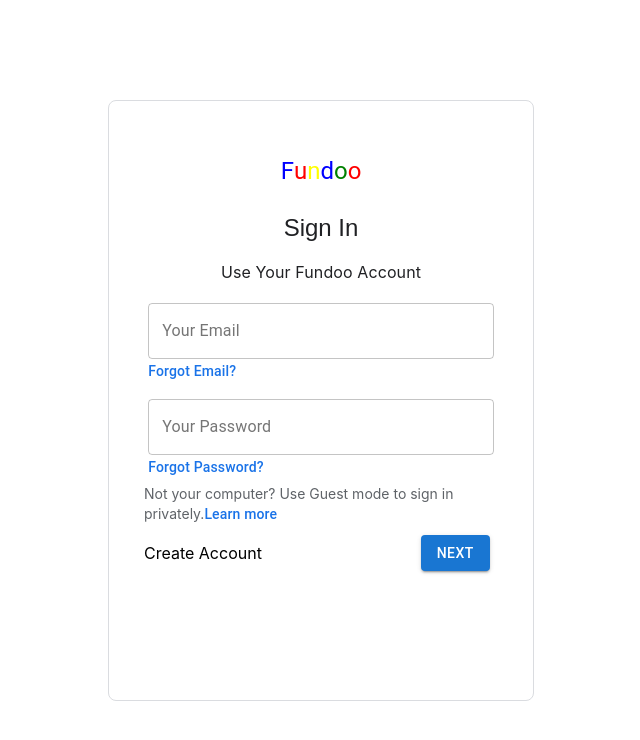
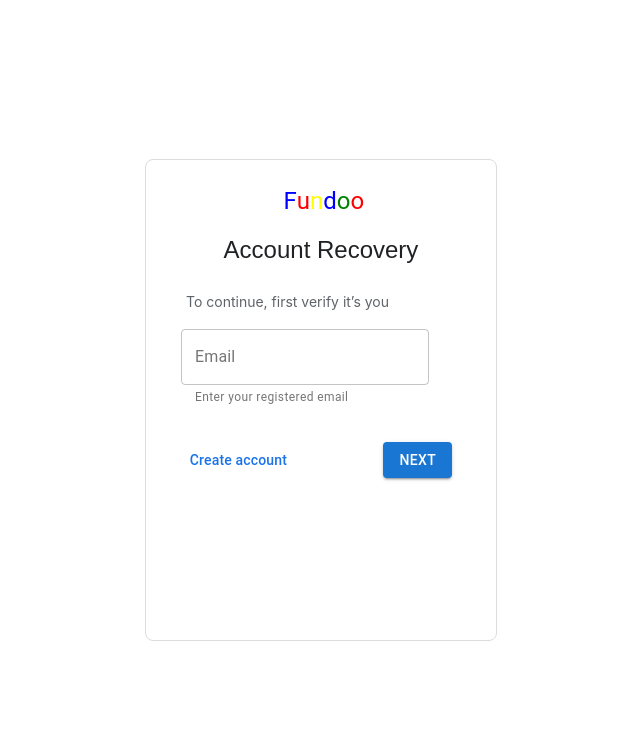
Before and after one commit to 000deepak/Fundoo_Frontend, a React (Create React App) app: page / in a window 1280 px wide. Shown: the top 740 px of the page, without its empty margins (319-959 px from the left). Built offline with nearby package versions, Linux system fonts and the light colour scheme.

Commit message:
[deepak]Added:forgot page

```diff
--- a/src/App.js
+++ b/src/App.js
@@ -9,8 +9,8 @@ function App() {
   return (
     <div className="App">
       {/* <Signup /> */}
-      <Signin />
-
+      {/* <Signin />  */}
+      <Forgot />
     </div>
   );
 }
--- /dev/null
+++ b/src/pages/forgotpassword/ForgotPassword.jsx
@@ -0,0 +1,50 @@
+import React, { Component } from "react";
+import "../forgotpassword/forgotpassword.scss";
+import { TextField } from "@material-ui/core";
+import Button from "@mui/material/Button";
+
+export class Signin extends Component {
+  render() {
+    return (
+      <div className="forget-main">
+        {/* main body */}
+        <div className="forget-sub">
+          <div className="fundoo-f">
+            <p style={{ color: "blue" }}>F</p>
+            <p style={{ color: "red" }}>u</p>
+            <p style={{ color: "yellow" }}>n</p>
+            <p style={{ color: "blue" }}>d</p>
+            <p style={{ color: "green" }}>o</p>
+            <p style={{ color: "red" }}>o</p>
+          </div>
+
+          <p className="title-f">Account Recovery</p>
+
+          <div className="form-f">
+            <p className="rec-f">To continue, first verify it’s you</p>
+
+            <div className="email-f">
+              <TextField
+                id="outlined-basic"
+                label="Email "
+                variant="outlined"
+                fullWidth
+                helperText="Enter your registered email"
+              />
+            </div>
+          </div>
+        </div>
+
+        {/* bottom */}
+        <div className="next-f">
+          <p className="blue-f">Create account</p>
+          <div className="button-f">
+            <Button variant="contained">Next</Button>
+          </div>
+        </div>
+      </div>
+    );
+  }
+}
+
+export default Signin;
--- /dev/null
+++ b/src/pages/forgotpassword/forgotpassword.scss
@@ -0,0 +1,74 @@
+.forget-main {
+  height: 60%;
+  width: 350px;
+  border-radius: 8px;
+  border: 1px solid #dadce0;
+
+  display: flex;
+  flex-direction: column;
+  align-items: center;
+}
+.forget-sub {
+  width: 80%;
+  display: flex;
+  flex-direction: column;
+  align-items: center;
+
+  .fundoo-f {
+    display: flex;
+    width: 75px;
+    height: 50px;
+    direction: ltr;
+    font-size: 24px;
+    line-height: 1.4286;
+    color: #202124;
+    font-family: roboto, "Noto Sans Myanmar UI", arial, sans-serif;
+  }
+
+  .title-f {
+    height: 10px;
+    color: #202124;
+    font-family: "Google Sans", "Noto Sans Myanmar UI", arial, sans-serif;
+    font-size: 24px;
+    font-weight: 400;
+    line-height: 1.3333;
+
+  }
+
+  .form-f {
+
+    margin-top: 10px;
+    padding-bottom: 30px;
+    display: flex;
+    flex-direction: column;
+    align-items: flex-start;
+    width: 100%;
+
+    .rec-f {
+      margin-left: 5px;
+      text-align: left;
+      padding-bottom: 3px;
+      padding-top: 0px;
+      color: #5f6368;
+      font-size: 14px;
+      line-height: 1.4286;
+    }
+  }
+}
+
+.next-f {
+  width: 75%;
+  margin-left: 0px;
+  display: flex;
+  justify-content: space-between;
+  align-items: center;
+
+  .blue-f {
+    color: #1a73e8;
+    font-family: Roboto, Arial, sans-serif;
+    font-size: 0.875rem;
+    letter-spacing: 0.0107142857em;
+    font-weight: 500;
+    text-transform: none;
+  }
+}
```
